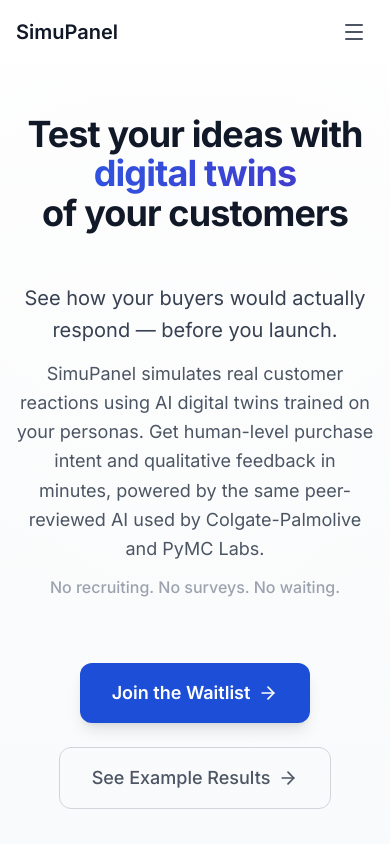
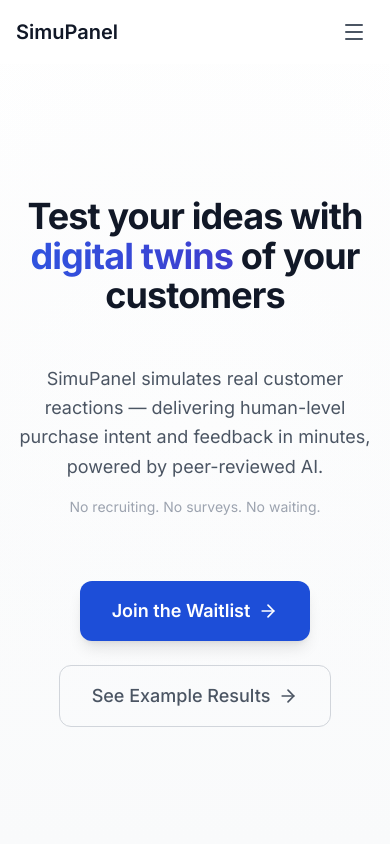
Before and after one commit to JamesonCodes/SimuPanel, a Next.js app: page / in a window 390 px wide. Shown: the top 844 px of the page. Built offline with nearby package versions, Linux system fonts and the light colour scheme.

Commit message:
refactor: optimize hero typography and prevent 3-line title wrapping
Improve hero section design with better font sizing, spacing, and max-width
constraints. Update sub-text copy and ensure title wraps to maximum 2 lines
on desktop breakpoints.

```diff
--- a/components/Hero.tsx
+++ b/components/Hero.tsx
@@ -36,11 +36,10 @@
             initial={{ opacity: 0, y: 20 }}
             animate={{ opacity: 1, y: 0 }}
             transition={{ delay: 0.2, duration: 0.8 }}
-            className="text-4xl sm:text-5xl lg:text-6xl font-bold text-gray-900 leading-[1.1] tracking-tight"
+            className="text-4xl sm:text-5xl md:text-6xl lg:text-7xl font-bold text-gray-900 leading-[1.1] tracking-tight max-w-6xl mx-auto"
           >
             Test your ideas with{' '}
-            <span className="gradient-text">digital twins</span>
-            <br />
+            <span className="gradient-text whitespace-nowrap">digital twins</span>{' '}
             of your customers
           </motion.h1>
 
@@ -49,15 +48,12 @@
             initial={{ opacity: 0, y: 20 }}
             animate={{ opacity: 1, y: 0 }}
             transition={{ delay: 0.4, duration: 0.8 }}
-            className="space-y-3"
+            className="space-y-4 mt-8"
           >
-            <p className="text-xl sm:text-2xl text-gray-700 max-w-4xl mx-auto leading-relaxed">
-              See how your buyers would actually respond — before you launch.
+            <p className="text-lg md:text-xl text-gray-600 max-w-2xl mx-auto leading-relaxed">
+              SimuPanel simulates real customer reactions — delivering human-level purchase intent and feedback in minutes, powered by peer-reviewed AI.
             </p>
-            <p className="text-lg text-gray-600 max-w-4xl mx-auto leading-relaxed">
-              SimuPanel simulates real customer reactions using AI digital twins trained on your personas. Get human-level purchase intent and qualitative feedback in minutes, powered by the same peer-reviewed AI used by Colgate-Palmolive and PyMC Labs.
-            </p>
-            <p className="text-base text-gray-400 font-medium max-w-3xl mx-auto">
+            <p className="text-sm text-gray-400 max-w-md mx-auto">
               No recruiting. No surveys. No waiting.
             </p>
           </motion.div>
```
